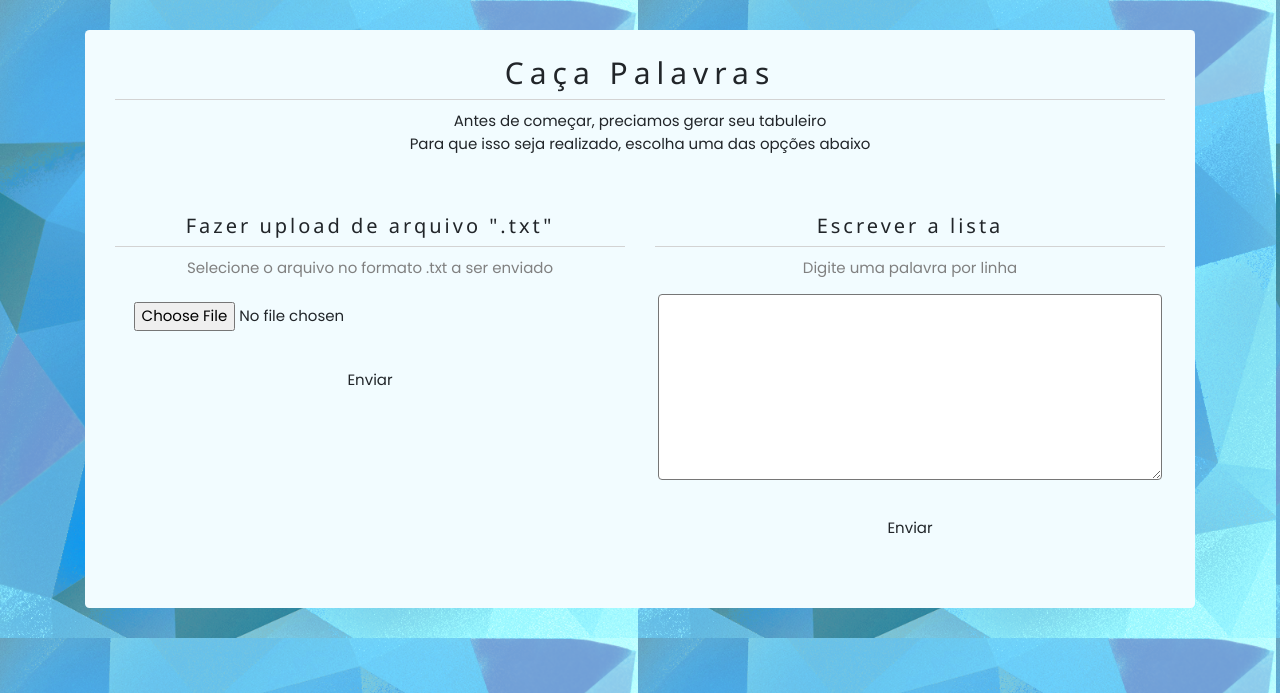
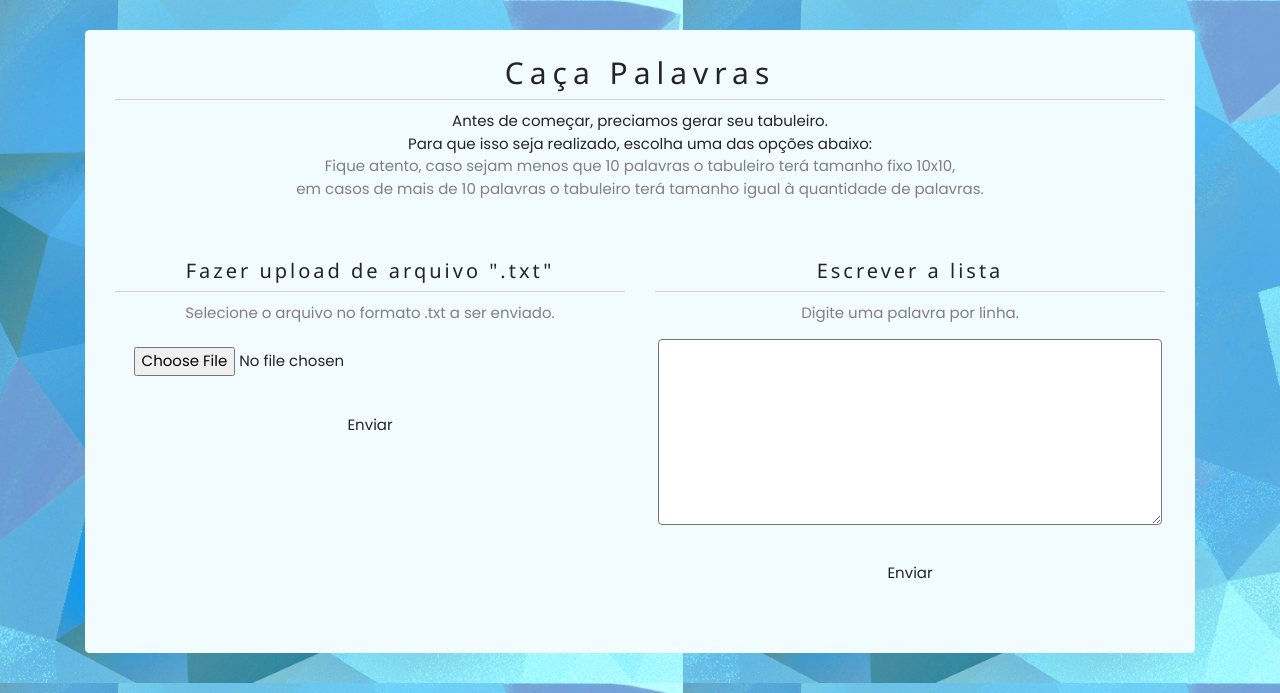
Before and after one commit to neratneto/flask-word-hunt, a Flask app: page / in a window 1280 px wide. Shown: the top 693 px of the page. Run offline with Flask 2, Linux system fonts and the light colour scheme; some libraries are stand-ins or nearby versions.

Commit message:
fix-grammar

```diff
--- a/templates/home.html
+++ b/templates/home.html
@@ -32,14 +32,16 @@ body {
     <div class="container">
       <div class="jumbotron">
         <h2 class="title" style="letter-spacing:6px;">Caça Palavras</h2>
-        <p>Antes de começar, preciamos gerar seu tabuleiro<br>
-          Para que isso seja realizado, escolha uma das opções abaixo</p>
+        <p>Antes de começar, preciamos gerar seu tabuleiro.<br>
+          Para que isso seja realizado, escolha uma das opções abaixo:<br>
+        <font color="gray">Fique atento, caso sejam menos que 10 palavras o tabuleiro terá tamanho fixo 10x10,<br>
+          em casos de mais de 10 palavras o tabuleiro terá tamanho igual à quantidade de palavras.</font></p>
           <br>
           <h3><font color="crimson">{{ message }}</font></h3>
         <div class="row">
           <div class="col-md-6">
             <h4 class="title">Fazer upload de arquivo ".txt"</h4>
-            <p><font color="gray">Selecione o arquivo no formato .txt a ser enviado</font></p>
+            <p><font color="gray">Selecione o arquivo no formato .txt a ser enviado.</font></p>
             <form action="{{ url_for('board') }}" method="post" enctype="multipart/form-data">
                 <input class="w3-btn w3-ripple w3-round-xxlarge" type="file" name="file" style="width:99%"><br><br>
                 <input class="w3-btn w3-ripple w3-round-xxlarge" type="submit" value="Enviar">
@@ -47,7 +49,7 @@ body {
           </div>
           <div class="col-md-6">
             <h4 class="title">Escrever a lista</h4>
-            <p><font color="gray">Digite uma palavra por linha</font></p>
+            <p><font color="gray">Digite uma palavra por linha.</font></p>
             <form action="{{ url_for('lista') }}" method="post" enctype="multipart/form-data">
                 <textarea class="w3-round" name="lista" rows="8" cols="30" style="width:99%"></textarea>
                 <br><br>
```
Also changed, not shown: templates/board.html (+10 -4 lines).
